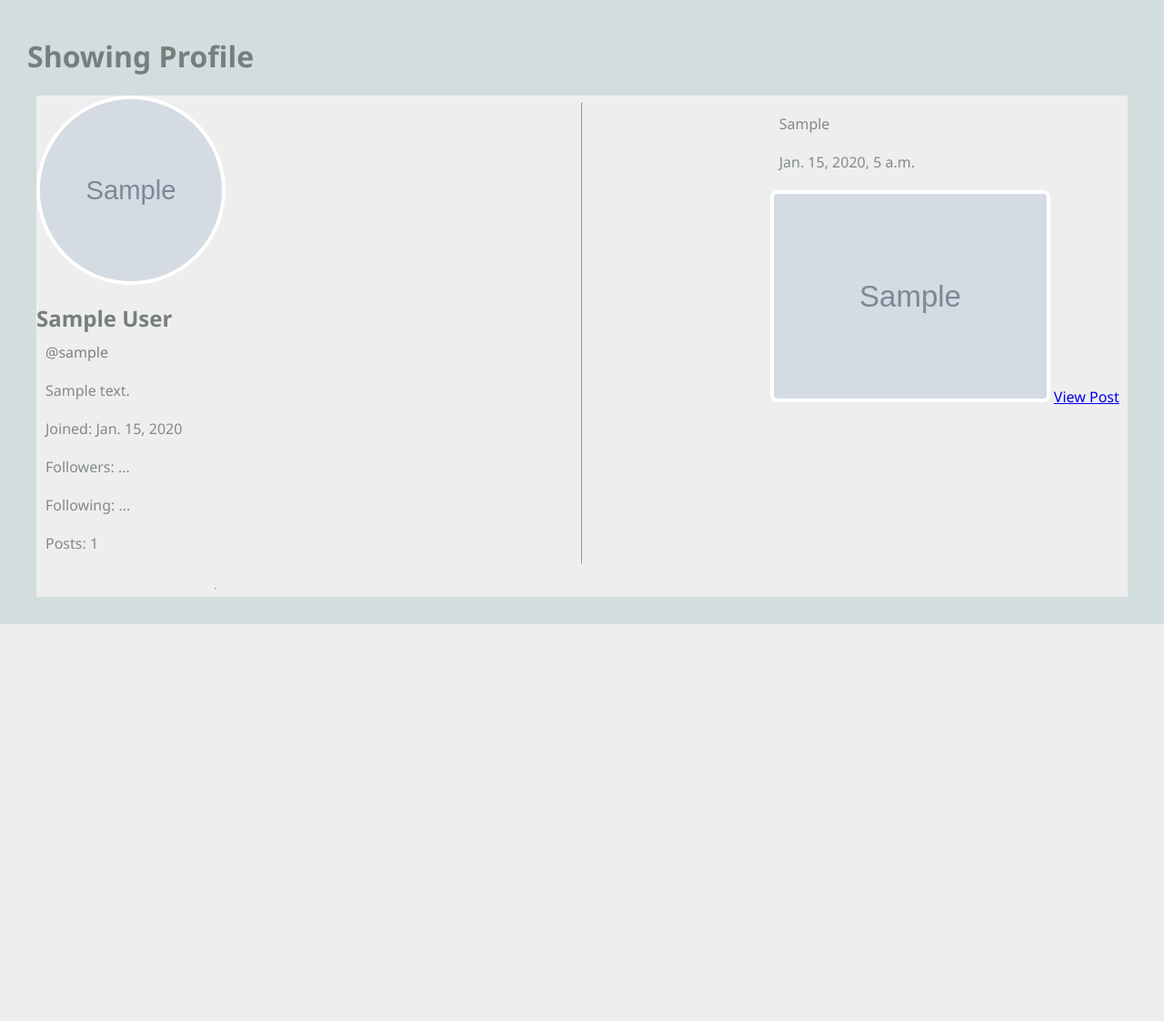
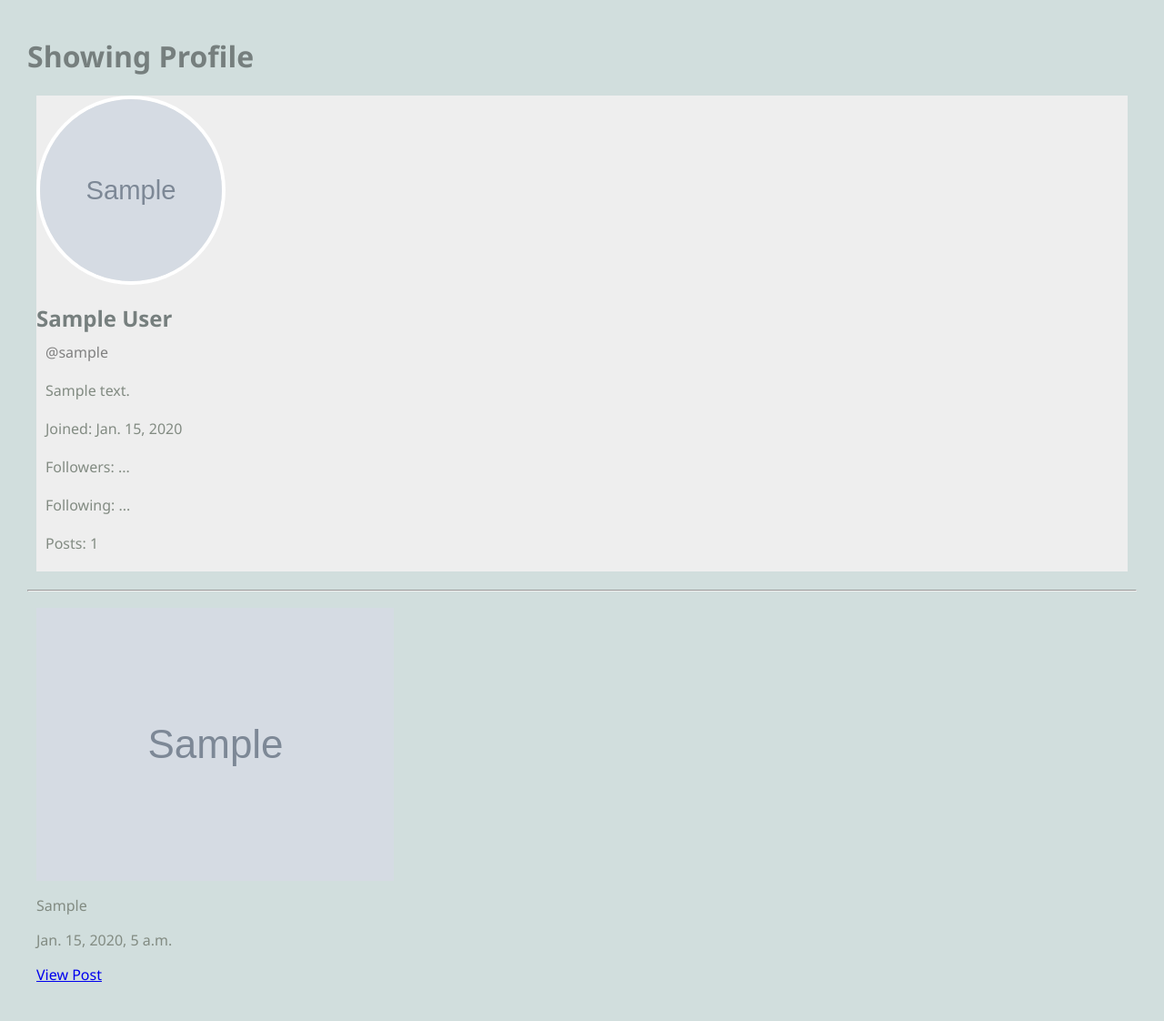
Before and after one commit to evespasiano23/cs412, a Django app: page /mini_insta/profile/1 in a window 1280 px wide. Shown: the part 143-1265 px from the top of the page at 91% size. Before the commit the page ends 829 px from the top, so only its background shows below. Run offline with Django 5.2, Linux system fonts and the light colour scheme; tables that the repository leaves empty hold one stand-in row (values such as "Sample post"); grey boxes marked "Sample" are stand-in pictures.

Commit message:
updating/adding comments to fit coding standards

```diff
--- a/mini_insta/admin.py
+++ b/mini_insta/admin.py
@@ -1,4 +1,6 @@
-# mini_insta/admin.py
+# File: admin.py
+# Author: Emily Vespasiano (evespa@bu.edu), 5/29/2026
+# Description: Registers the Profile, Post, and Photo models
 from django.contrib import admin
 
 # Register your models here.
--- a/mini_insta/forms.py
+++ b/mini_insta/forms.py
@@ -1,5 +1,5 @@
 # File: forms.py
-# Author: Emily Vespasiano (evespa@bu.edu), 5/27/2026
+# Author: Emily Vespasiano (evespa@bu.edu), 5/29/2026
 # Description: Forms for the mini_insta app.
 
 from django import forms
--- a/mini_insta/models.py
+++ b/mini_insta/models.py
@@ -1,7 +1,7 @@
 # File: models.py
-# Author: Emily Vespasiano (evespa@bu.edu), 5/27/2026
-# Description: Data models for the mini_insta app. Defines the Profile model and
-# its attributes such as username and join date.
+# Author: Emily Vespasiano (evespa@bu.edu), 5/29/2026
+# Description: Data models for the mini_insta app. Defines the Profile, Post, and Photo models and
+# their attributes such as username and join date.
 
 from django.db import models
 from django.urls import reverse
--- a/mini_insta/templates/mini_insta/base.html
+++ b/mini_insta/templates/mini_insta/base.html
@@ -1,6 +1,6 @@
 <!--
     File: base.html
-    Author: Emily Vespasiano (evespa@bu.edu), 5/27/2026
+    Author: Emily Vespasiano (evespa@bu.edu), 5/29/2026
     Description: Shared HTML template for the mini_insta app that all
     of the other templates extend. Includes the navigation header and stylesheet.
 -->
@@ -19,6 +19,7 @@
             <nav>
                 <ul>
                     <li><a href="{% url 'show_all_profiles' %}">Show All</a></li>
+                    <!-- only show the create post if a profile exists -->
                     {% if profile %}
                     <li><a href="{% url 'create_post' pk=profile.pk %}">Create Post</a></li>
                     {% endif %}
--- a/mini_insta/templates/mini_insta/create_post_form.html
+++ b/mini_insta/templates/mini_insta/create_post_form.html
@@ -1,6 +1,6 @@
 <!--
     File: create_post_form.html
-    Author: Emily Vespasiano (evespa@bu.edu), 5/27/2026
+    Author: Emily Vespasiano (evespa@bu.edu), 5/29/2026
     Description: Displays the HTML form to create a new Post object.
 -->
 {% extends 'mini_insta/base.html' %}
@@ -14,13 +14,15 @@
     {% csrf_token %}
     <table>
         {{form.as_table}}
+        <!-- allows user to select and upload one or multiple photos to a profile -->
         <tr>
-            <th><label for="image_url">Select Photos:</label></th>
+            <th><label for="files">Select Photos:</label></th>
             <td><input type="file" name="files" id="files" multiple></td>
         </tr>
     </table>
 
     <input type="submit" name="submit" value="Submit">
+    <!-- cancel button to allow user to return to the profile page without creating a new post -->
     <a href="{% url 'show_profile' pk=profile.pk %}">Cancel</a>
 </form>
 
--- a/mini_insta/templates/mini_insta/show_all_profiles.html
+++ b/mini_insta/templates/mini_insta/show_all_profiles.html
@@ -1,6 +1,6 @@
 <!--
     File: show_all_profiles.html
-    Author: Emily Vespasiano (evespa@bu.edu), 5/27/2026
+    Author: Emily Vespasiano (evespa@bu.edu), 5/29/2026
     Description: Template to display all of the mini_insta profiles in a grid layout.
     Each individual profile card links to its own profile page.
 -->
--- a/mini_insta/templates/mini_insta/show_post.html
+++ b/mini_insta/templates/mini_insta/show_post.html
@@ -1,6 +1,6 @@
 <!--
     File: show_post.html
-    Author: Emily Vespasiano (evespa@bu.edu), 5/27/2026
+    Author: Emily Vespasiano (evespa@bu.edu), 5/29/2026
     Description: Template to display a single mini_insta post.
 -->
 {% extends 'mini_insta/base.html' %}
@@ -13,7 +13,9 @@
         <p>{{post.caption}}</p>
         <p>{{post.timestamp}}</p>
 
+        <!-- loops through each photo associated with a post and shows each photo -->
         {% for photo in post.get_all_photos %}
+            <!-- show the photo if it has an image attached, otherwise show No image text -->
             {% if photo.get_image_url %}
                 <img src="{{photo.get_image_url}}" alt="post image" style="width:300px;">
             {% else %}
@@ -21,6 +23,7 @@
             {% endif %}
         {% endfor %}
 
+        <!-- link back to the profile page of the post creator -->
         <a href="{% url 'show_profile' pk=post.profile.pk %}">{{post.profile.display_name}}'s Profile</a>
     </article>
 </main>
--- a/mini_insta/templates/mini_insta/show_profile.html
+++ b/mini_insta/templates/mini_insta/show_profile.html
@@ -1,6 +1,6 @@
 <!--
     File: show_profile.html
-    Author: Emily Vespasiano (evespa@bu.edu), 5/27/2026
+    Author: Emily Vespasiano (evespa@bu.edu), 5/29/2026
     Description: Template to display one singular mini_insta profile in a grid layout.
     Shows details of users profile picture, display name, username, bio, join date,
     follower/following count, and post count.
@@ -28,24 +28,26 @@
         </div>
 
     </article>
+</main>
 <hr>
 
-    <!-- display all posts for a profile -->
+    <!-- display all posts for a profile in 3 column grid similar to the Instagram profile page style -->
+    <div style="display:grid; grid-template-columns: repeat(3, 1fr); gap:10px; padding:10px">
+        <!-- loops through all posts on the profile -->
         {% for post in profile.get_all_posts %}
-        <article>
-            <p>{{post.caption}}</p>
-            <p>{{post.timestamp}}</p>
-
+            <div>
+                    <!-- shows the first photo of the post if it exists, if not shows no image text-->
                     {% if post.get_all_photos.first %}
-                    <img src="{{post.get_all_photos.first.get_image_url}}" alt="post image" style="width:300px;">
+                        <img src="{{post.get_all_photos.first.get_image_url}}" alt="post image" style="width:100%; height:300px; object-fit:cover;">
                     {% else %}
                         <p>No image</p>
                     {% endif %}
+                    <p>{{post.caption}}</p>
+                    <p>{{post.timestamp}}</p>
+                    <!-- link to show the posts detail page -->
+                    <a href="{% url 'show_post' pk=post.pk %}">View Post</a>
+            </div>
+        {% endfor %}
+    </div>
 
-                <a href="{% url 'show_post' pk=post.pk %}">View Post</a>
-        </article>
-        <hr>
-    {% endfor %}
-
-</main>
 {% endblock %}
--- a/mini_insta/urls.py
+++ b/mini_insta/urls.py
@@ -1,5 +1,5 @@
 # File: urls.py
-# Author: Emily Vespasiano (evespa@bu.edu), 5/27/2026
+# Author: Emily Vespasiano (evespa@bu.edu), 5/29/2026
 # Description: URL patterns for the 'mini_insta' app. Maps URL's
 # to their corresponding view classes in views.py.
 
@@ -13,6 +13,10 @@
 
     # url to show user info for a singular profile page which is identified by the primary key
     path(r'profile/<int:pk>', ProfileDetailView.as_view(), name='show_profile'),
+
+    # url to show a singular post identified by the pk
     path(r'post/<int:pk>', PostDetailView.as_view(), name='show_post'),
+
+    # url to create a new post for a specific user profile
     path(r'profile/<int:pk>/create_post', CreatePostView.as_view(), name='create_post'),
 ]
--- a/mini_insta/views.py
+++ b/mini_insta/views.py
@@ -1,5 +1,5 @@
 # File: views.py
-# Author: Emily Vespasiano (evespa@bu.edu), 5/27/2026
+# Author: Emily Vespasiano (evespa@bu.edu), 5/29/2026
 # Description: View classes for the mini_insta app. Displays
 # all mini_insta profiles and individual profile pages.
 from django.shortcuts import render
@@ -7,7 +7,6 @@
 from .models import Profile, Post, Photo
 from .forms import CreatePostForm
 from django.urls import reverse
-import random
 
 # Create your views here.
 class ProfileListView(ListView):
@@ -28,7 +27,7 @@
     context_object_name = "profile"
 
 class PostDetailView(DetailView):
-    '''Display a single post'''
+    '''Display a single post.'''
     model = Post
     template_name = "mini_insta/show_post.html"
     context_object_name = "post"
@@ -71,7 +70,7 @@
         form.instance.profile = profile # set the FK
         post = form.save()
 
-         # create a photo with the image_url from the form
+        # create a photo with the image_url from the form
         # image_url = self.request.POST.get('image_url')
         # if image_url:
         #     Photo.objects.create(post=post, image_url=image_url)
```
Also changed, not shown: media/mikail1.webp (added), media/mikail2.webp (added), media/mikail3.jpeg (added), media/spike.jpeg (added), media/spike2.webp (added). Lines whose indentation alone changed are shown as unchanged.
